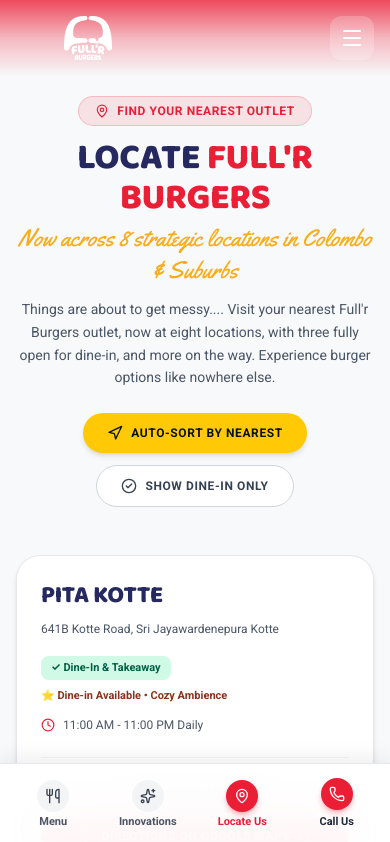
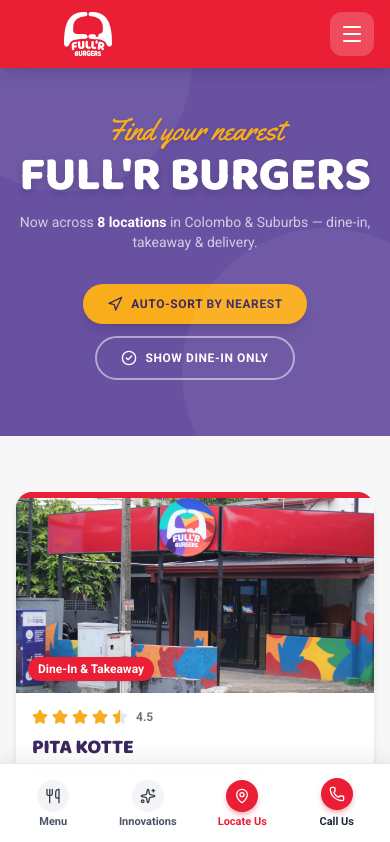
Before and after one commit to bees-arc/fullr, a Next.js app: page /locate in a window 390 px wide. Shown: the top 842 px of the page. Built offline with nearby package versions, Linux system fonts and the light colour scheme.

Commit message:
feat: add responsive Header component with navigation and mobile drawer

```diff
--- a/src/app/locate/page.tsx
+++ b/src/app/locate/page.tsx
@@ -1,8 +1,20 @@
 "use client";
 
 import React, { useState } from "react";
+import Image from "next/image";
 import { OUTLETS, Outlet } from "@/data/outlets";
-import { MapPin, Phone, Clock, Navigation, CheckCircle2, ExternalLink } from "lucide-react";
+import { MapPin, Phone, Clock, Navigation, CheckCircle2, Star } from "lucide-react";
+
+const BRAND_COLORS = [
+  { bg: "#EA1E35", light: "#fde8eb", text: "#EA1E35" },  // Red
+  { bg: "#008A6B", light: "#e0f5f0", text: "#008A6B" },  // Green
+  { bg: "#6851A1", light: "#ede8f7", text: "#6851A1" },  // Purple
+  { bg: "#FAAD1B", light: "#fff8e1", text: "#8A321C" },  // Yellow (maroon text)
+  { bg: "#8A321C", light: "#f7ece8", text: "#8A321C" },  // Maroon
+  { bg: "#EA1E35", light: "#fde8eb", text: "#EA1E35" },
+  { bg: "#008A6B", light: "#e0f5f0", text: "#008A6B" },
+  { bg: "#6851A1", light: "#ede8f7", text: "#6851A1" },
+];
 
 function calculateDistance(lat1: number, lon1: number, lat2: number, lon2: number) {
   const R = 6371;
@@ -18,6 +30,33 @@
   return R * c;
 }
 
+function StarRating({ rating = 4.5 }: { rating?: number }) {
+  return (
+    <div className="flex items-center gap-1">
+      {[1, 2, 3, 4, 5].map((i) => {
+        const filled = i <= Math.floor(rating);
+        const half = !filled && i === Math.ceil(rating) && rating % 1 !== 0;
+        return (
+          <div key={i} className="relative w-4 h-4">
+            {/* Empty star */}
+            <Star className="w-4 h-4 text-gray-200 fill-gray-200 absolute inset-0" />
+            {/* Filled or half star */}
+            {(filled || half) && (
+              <div
+                className="absolute inset-0 overflow-hidden"
+                style={{ width: half ? "50%" : "100%" }}
+              >
+                <Star className="w-4 h-4 text-[#FAAD1B] fill-[#FAAD1B]" />
+              </div>
+            )}
+          </div>
+        );
+      })}
+      <span className="text-xs font-bold text-gray-500 ml-1">{rating}</span>
+    </div>
+  );
+}
+
 export default function LocatePage() {
   const [filterDineIn, setFilterDineIn] = useState(false);
   const [userLocation, setUserLocation] = useState<{ lat: number; lng: number } | null>(null);
@@ -31,10 +70,7 @@
     setLocating(true);
     navigator.geolocation.getCurrentPosition(
       (pos) => {
-        setUserLocation({
-          lat: pos.coords.latitude,
-          lng: pos.coords.longitude,
-        });
+        setUserLocation({ lat: pos.coords.latitude, lng: pos.coords.longitude });
         setLocating(false);
       },
       () => {
@@ -46,59 +82,54 @@
 
   const outletsWithDistance = [...OUTLETS]
     .filter((o) => (filterDineIn ? o.dineIn : true))
-    .map((o) => {
+    .map((o, idx) => {
       let distanceKm: number | null = null;
       if (userLocation) {
         distanceKm = calculateDistance(userLocation.lat, userLocation.lng, o.lat, o.lng);
       }
-      return { ...o, distanceKm };
+      return { ...o, distanceKm, colorIdx: idx };
     })
     .sort((a, b) => {
-      if (a.distanceKm !== null && b.distanceKm !== null) {
-        return a.distanceKm - b.distanceKm;
-      }
+      if (a.distanceKm !== null && b.distanceKm !== null) return a.distanceKm - b.distanceKm;
       return 0;
     });
 
   return (
-    <div className="pt-24 lg:pt-32 pb-24 bg-[#f8f9fa] min-h-screen text-gray-900">
-      <div className="max-w-7xl mx-auto px-4 sm:px-6 lg:px-8">
-        {/* Header */}
-        <div className="text-center max-w-3xl mx-auto mb-12">
-          <div className="inline-flex items-center gap-2 px-4 py-1.5 rounded-full bg-[#EA1E35]/10 border border-[#EA1E35]/20 text-[#EA1E35] text-xs font-black uppercase tracking-wider mb-3">
-            <MapPin className="w-3.5 h-3.5" />
-            <span>Find Your Nearest Outlet</span>
-          </div>
+    <div className="min-h-screen bg-[#f7f7f7]">
 
-          <h1 className="font-display text-4xl sm:text-6xl font-black text-[#252960] uppercase tracking-tight">
-            LOCATE <span className="text-[#EA1E35]">FULL&apos;R BURGERS</span>
+      {/* ── Banner ─────────────────────────────────── */}
+      <div className="bg-[#6851A1] pt-28 pb-14 px-4 text-center relative overflow-hidden">
+        {/* decorative circles */}
+        <div className="absolute -top-16 -left-16 w-64 h-64 rounded-full bg-white/5 pointer-events-none" />
+        <div className="absolute -bottom-20 -right-20 w-72 h-72 rounded-full bg-white/5 pointer-events-none" />
+
+        <p className="font-script text-3xl sm:text-4xl text-[#FAAD1B] mb-1 drop-shadow">
+          Find your nearest
+        </p>
+        <h1 className="font-display text-5xl sm:text-7xl font-black text-white uppercase tracking-tight drop-shadow-lg">
+          Full&apos;r Burgers
         </h1>
-
-          <p className="font-script text-2xl text-[#FAAD1B] mt-1">
-            Now across 8 strategic locations in Colombo &amp; Suburbs
+        <p className="text-white/70 text-sm mt-3 max-w-xl mx-auto">
+          Now across <strong className="text-white">8 locations</strong> in Colombo &amp; Suburbs — dine-in, takeaway &amp; delivery.
         </p>
 
-          <p className="text-gray-600 text-sm sm:text-base mt-3 leading-relaxed">
-            Things are about to get messy.... Visit your nearest Full&apos;r Burgers outlet, now at eight locations, with three fully open for dine-in, and more on the way. Experience burger options like nowhere else.
-          </p>
-
-          {/* Quick Action Filters */}
-          <div className="flex flex-wrap items-center justify-center gap-3 mt-6">
+        {/* Filter Controls */}
+        <div className="flex flex-wrap items-center justify-center gap-3 mt-8">
           <button
             onClick={handleGetLocation}
             disabled={locating}
-              className="flex items-center gap-2 px-6 py-3 rounded-full bg-[#FFCA05] text-[#0c0e18] font-black text-xs uppercase tracking-wider shadow-md hover:bg-[#FAAD1B] active:scale-95 transition-all"
+            className="flex items-center gap-2 px-6 py-3 rounded-full bg-[#FAAD1B] text-[#3C2760] font-black text-xs uppercase tracking-wider shadow-lg hover:bg-yellow-400 active:scale-95 transition-all"
           >
             <Navigation className="w-4 h-4" />
-              <span>{locating ? "Calculating Distance..." : "Auto-Sort By Nearest"}</span>
+            <span>{locating ? "Locating…" : "Auto-Sort By Nearest"}</span>
           </button>
 
           <button
             onClick={() => setFilterDineIn(!filterDineIn)}
-              className={`flex items-center gap-2 px-6 py-3 rounded-full text-xs font-bold uppercase tracking-wider border transition-all ${
+            className={`flex items-center gap-2 px-6 py-3 rounded-full text-xs font-bold uppercase tracking-wider border-2 transition-all ${
               filterDineIn
-                  ? "bg-[#EA1E35] text-white border-[#EA1E35] shadow-md shadow-[#EA1E35]/20"
-                  : "bg-white text-gray-700 border-gray-300 hover:bg-gray-100"
+                ? "bg-white text-[#6851A1] border-white shadow-md"
+                : "bg-transparent text-white border-white/50 hover:border-white"
             }`}
           >
             <CheckCircle2 className="w-4 h-4" />
@@ -107,97 +138,121 @@
         </div>
       </div>
 
-        {/* Outlets Grid */}
-        <div className="grid grid-cols-1 md:grid-cols-2 lg:grid-cols-4 gap-6">
-          {outletsWithDistance.map((outlet) => (
+      {/* ── Cards Grid ─────────────────────────────── */}
+      <div className="max-w-7xl mx-auto px-4 sm:px-6 lg:px-8 py-14">
+        <div className="grid grid-cols-1 sm:grid-cols-2 lg:grid-cols-4 gap-6">
+          {outletsWithDistance.map((outlet, i) => {
+            const color = BRAND_COLORS[outlet.colorIdx % BRAND_COLORS.length];
+            return (
               <div
                 key={outlet.id}
-              className="bg-white border border-gray-200 rounded-3xl p-6 flex flex-col justify-between hover:border-[#EA1E35] transition-all hover:-translate-y-1 shadow-md hover:shadow-2xl"
+                className="bg-white rounded-2xl overflow-hidden shadow-md hover:shadow-xl transition-all hover:-translate-y-1 flex flex-col"
               >
-              <div>
-                <div className="flex items-start justify-between gap-2 mb-2">
-                  <h3 className="font-display text-2xl font-black text-[#252960] uppercase">
-                    {outlet.name}
-                  </h3>
+                {/* Photo */}
+                <div className="relative w-full aspect-video">
+                  <Image
+                    src={outlet.image}
+                    alt={outlet.name}
+                    fill
+                    className="object-cover"
+                  />
+                  {/* Colored top stripe */}
+                  <div
+                    className="absolute top-0 left-0 right-0 h-1.5"
+                    style={{ backgroundColor: color.bg }}
+                  />
+                  {/* Distance badge */}
                   {outlet.distanceKm !== null && (
-                    <span className="px-2.5 py-1 rounded-full bg-[#FFCA05]/20 text-[#8A321C] text-xs font-mono font-bold">
+                    <div
+                      className="absolute top-3 right-3 px-2.5 py-1 rounded-full text-white text-xs font-black shadow-lg"
+                      style={{ backgroundColor: color.bg }}
+                    >
                       {outlet.distanceKm.toFixed(1)} km
-                    </span>
+                    </div>
                   )}
+                  {/* Dine-in badge */}
+                  <div
+                    className="absolute bottom-3 left-3 px-2.5 py-1 rounded-full text-xs font-bold text-white shadow"
+                    style={{ backgroundColor: color.bg }}
+                  >
+                    {outlet.dineIn ? "Dine-In & Takeaway" : "Takeaway & Delivery"}
+                  </div>
                 </div>
 
-                <p className="text-xs text-gray-600 leading-relaxed mb-4">
+                {/* Card Body */}
+                <div className="p-4 flex flex-col flex-1">
+                  {/* Star Rating */}
+                  <StarRating rating={4.5} />
+
+                  {/* Name */}
+                  <h2
+                    className="font-display text-xl font-black uppercase mt-2 mb-1"
+                    style={{ color: "#3C2760" }}
+                  >
+                    {outlet.name}
+                  </h2>
+
+                  {/* Address */}
+                  <p className="text-xs text-gray-500 leading-relaxed mb-3">
                     {outlet.address}
                   </p>
 
-                <div className="space-y-2 mb-6">
-                  <div className="flex flex-wrap gap-1.5">
-                    {outlet.dineIn ? (
-                      <span className="px-2.5 py-1 rounded-lg bg-emerald-100 text-emerald-800 text-[11px] font-bold">
-                        ✓ Dine-In &amp; Takeaway
-                      </span>
-                    ) : (
-                      <span className="px-2.5 py-1 rounded-lg bg-blue-100 text-blue-800 text-[11px] font-bold">
-                        ✓ Takeaway &amp; Delivery
-                      </span>
-                    )}
+                  {/* Hours */}
+                  <div className="flex items-center gap-1.5 text-xs text-gray-500 mb-4">
+                    <Clock className="w-3.5 h-3.5 flex-shrink-0" style={{ color: color.bg }} />
+                    <span>{outlet.hours}</span>
                   </div>
 
-                  {outlet.highlight && (
-                    <p className="text-[11px] text-[#8A321C] font-semibold">
-                      ⭐ {outlet.highlight}
-                    </p>
-                  )}
-
-                  <div className="flex items-center gap-2 text-xs text-gray-600 pt-1">
-                    <Clock className="w-3.5 h-3.5 text-[#EA1E35]" />
-                    <span>{outlet.hours}</span>
-                  </div>
-                </div>
-              </div>
+                  {/* Spacer */}
+                  <div className="flex-1" />
 
                   {/* Action Buttons */}
-              <div className="pt-4 border-t border-gray-100 space-y-2">
+                  <div className="flex items-center gap-2 pt-3 border-t border-gray-100">
+                    {/* Phone — colored circle */}
                     <a
                       href={`tel:${outlet.phone}`}
-                  className="flex items-center justify-center gap-2 w-full py-2.5 rounded-full bg-gray-100 hover:bg-gray-200 text-gray-800 text-xs font-bold transition-colors"
+                      title={`Call ${outlet.phoneDisplay}`}
+                      className="flex-shrink-0 w-10 h-10 rounded-full flex items-center justify-center text-white shadow-md hover:scale-110 active:scale-95 transition-all"
+                      style={{ backgroundColor: "#EA1E35" }}
                     >
-                  <Phone className="w-3.5 h-3.5 text-[#EA1E35]" />
-                  <span>Call {outlet.phoneDisplay}</span>
+                      <Phone className="w-4 h-4" />
                     </a>
 
+                    {/* Visit — colored pill */}
                     <a
                       href={outlet.mapsUrl}
                       target="_blank"
                       rel="noopener noreferrer"
-                  className="flex items-center justify-center gap-2 w-full py-2.5 rounded-full bg-[#EA1E35] hover:bg-[#c91328] text-white text-xs font-black uppercase tracking-wider transition-colors shadow-sm"
+                      className="flex-1 flex items-center justify-center gap-1.5 py-2.5 rounded-full text-white text-xs font-black uppercase tracking-wider shadow-md hover:scale-105 active:scale-95 transition-all"
+                      style={{ backgroundColor: color.bg }}
                     >
                       <MapPin className="w-3.5 h-3.5" />
-                  <span>Directions on Google Maps</span>
-                  <ExternalLink className="w-3 h-3 opacity-70" />
-                </a>
-              </div>
-            </div>
-          ))}
-        </div>
-
-        {/* Central Delivery & Hotline Info Banner (Bright Red, NO black) */}
-        <div className="mt-16 bg-[#EA1E35] text-white rounded-3xl p-8 sm:p-12 text-center shadow-xl">
-          <h3 className="font-display text-2xl sm:text-4xl font-black uppercase mb-2">
-            CAN&apos;T MAKE IT IN PERSON?
-          </h3>
-          <p className="text-white/90 text-sm sm:text-base max-w-xl mx-auto mb-6">
-            Call our centralized hotline directly to order for pickup or speedy delivery straight to your doorstep across Colombo!
-          </p>
-          <a
-            href="tel:+94112116909"
-            className="inline-flex items-center gap-3 px-8 py-4 rounded-full bg-[#FFCA05] hover:bg-[#FAAD1B] text-[#0c0e18] font-black text-base uppercase tracking-wider shadow-2xl hover:scale-105 active:scale-95 transition-all"
-          >
-            <Phone className="w-5 h-5" />
-            <span>ORDER HOTLINE: 011 211 6909</span>
+                      Visit
                     </a>
                   </div>
                 </div>
               </div>
             );
+          })}
+        </div>
+      </div>
+
+      {/* ── Hotline Banner ─────────────────────────── */}
+      <div className="bg-[#EA1E35] text-white py-12 px-4 text-center">
+        <h3 className="font-display text-2xl sm:text-4xl font-black uppercase mb-2">
+          Can&apos;t Make It In Person?
+        </h3>
+        <p className="text-white/80 text-sm max-w-md mx-auto mb-6">
+          Call our hotline to order pickup or delivery straight to your doorstep!
+        </p>
+        <a
+          href="tel:+94112116909"
+          className="inline-flex items-center gap-3 px-8 py-4 rounded-full bg-[#FAAD1B] hover:bg-yellow-400 text-[#3C2760] font-black text-base uppercase tracking-wider shadow-2xl hover:scale-105 active:scale-95 transition-all"
+        >
+          <Phone className="w-5 h-5" />
+          Order Hotline: 011 211 6909
+        </a>
+      </div>
+    </div>
+  );
 }
--- a/src/components/Header.tsx
+++ b/src/components/Header.tsx
@@ -34,19 +34,13 @@
 
   return (
     <>
-      <header
-        className={`fixed top-0 left-0 right-0 z-50 transition-all duration-300 ${
-          scrolled
-            ? "bg-white/95 backdrop-blur-md py-3 shadow-lg border-b border-gray-100 text-gray-900"
-            : "bg-gradient-to-b from-[#EA1E35]/80 via-[#EA1E35]/30 to-transparent py-4 text-white"
-        }`}
-      >
+      <header className="fixed top-0 left-0 right-0 z-50 bg-[#EA1E35] py-3 shadow-lg text-white">
         <div className="max-w-7xl mx-auto px-4 sm:px-6 lg:px-8 flex items-center justify-between">
           {/* Brand Logo */}
           <Link href="/" className="flex items-center gap-3 group">
             <div className="relative w-36 sm:w-44 h-11 transition-transform duration-300 group-hover:scale-105">
               <Image
-                src={scrolled ? "/assets/logo-112.png" : "/assets/logo-burgers-white.svg"}
+                src="/assets/logo-burgers-white.svg"
                 alt="Full'r Burgers - Own Your Mess"
                 fill
                 priority
@@ -59,28 +53,13 @@
           <nav className="hidden lg:flex items-center gap-1.5 xl:gap-2">
             {navLinks.map((link) => {
               const isActive = pathname === link.href;
-              if (scrolled) {
-                return (
-                  <Link
-                    key={link.name}
-                    href={link.href}
-                    className={`px-4 py-2 rounded-full text-sm font-bold transition-all ${
-                      isActive
-                        ? "bg-[#EA1E35] text-white shadow-md shadow-[#EA1E35]/20"
-                        : "text-gray-700 hover:text-[#EA1E35] hover:bg-gray-100"
-                    }`}
-                  >
-                    {link.name}
-                  </Link>
-                );
-              }
               return (
                 <Link
                   key={link.name}
                   href={link.href}
                   className={`px-4 py-2 rounded-full text-sm font-bold transition-all ${
                     isActive
-                      ? "bg-[#FFCA05] text-[#0c0e18] shadow-md shadow-[#FFCA05]/30 font-black"
+                      ? "bg-[#FFCA05] text-[#3C2760] shadow-md shadow-[#FFCA05]/30 font-black"
                       : "text-white hover:text-[#FFCA05] hover:bg-white/10"
                   }`}
                 >
@@ -97,9 +76,7 @@
           <div className="flex items-center gap-2 lg:hidden">
             <button
               onClick={() => setIsOpen(!isOpen)}
-              className={`p-2.5 rounded-xl transition-all focus:outline-none ${
-                scrolled ? "bg-gray-100 text-gray-800" : "bg-white/20 text-white"
-              }`}
+              className="p-2.5 rounded-xl transition-all focus:outline-none bg-white/20 text-white"
               aria-label="Toggle Navigation Menu"
             >
               {isOpen ? <X className="w-6 h-6 text-[#EA1E35]" /> : <Menu className="w-6 h-6" />}
```
Lines whose indentation alone changed are shown as unchanged.
